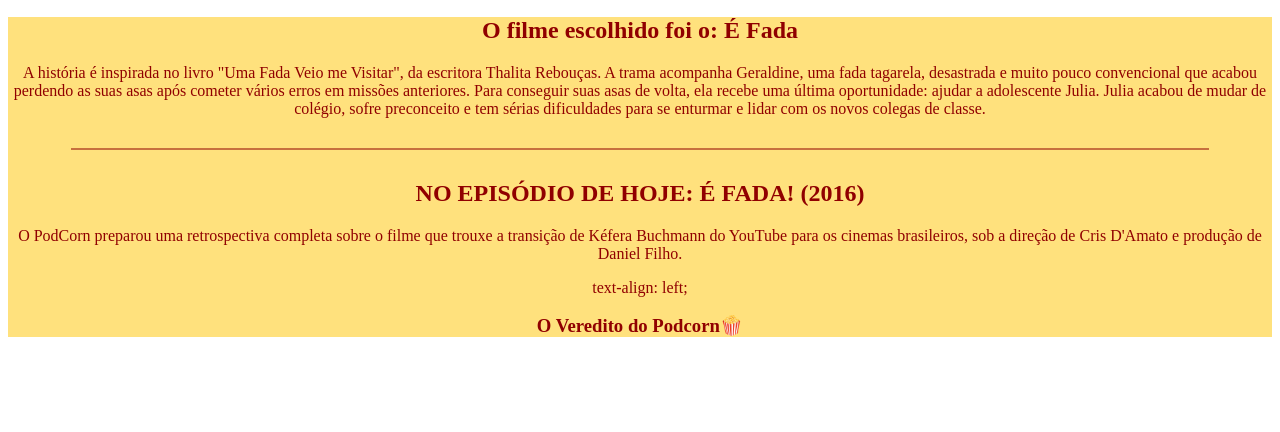
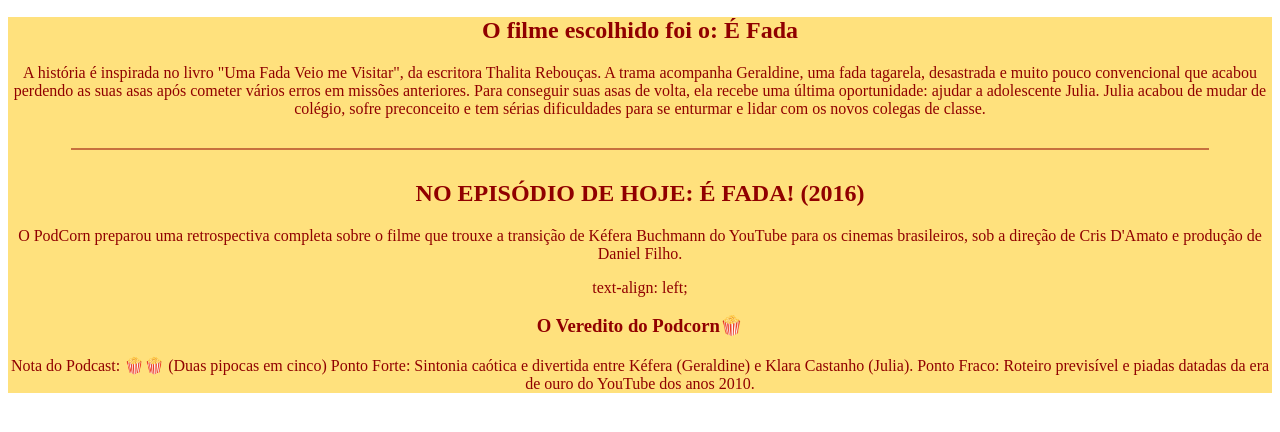
Before and after one commit to JuliaSainz55/Lirili-Larila, a plain HTML site: page index.html in a window 1280 px wide. Shown: the part 112-544 px from the top of the page. Drawn offline with Linux system fonts and the light colour scheme.

Commit message:
parte 37

```diff
--- a/index.html
+++ b/index.html
@@ -40,7 +40,10 @@
 </p>
 text-align: left;
 <h3>O Veredito do Podcorn🍿</h3>
-
+<p>Nota do Podcast: 🍿🍿 (Duas pipocas em cinco)
+Ponto Forte: Sintonia caótica e divertida entre Kéfera (Geraldine) e Klara Castanho (Julia).
+Ponto Fraco: Roteiro previsível e piadas datadas da era de ouro do YouTube dos anos 2010.
+</p>
 
 </body>
 </html>
```
